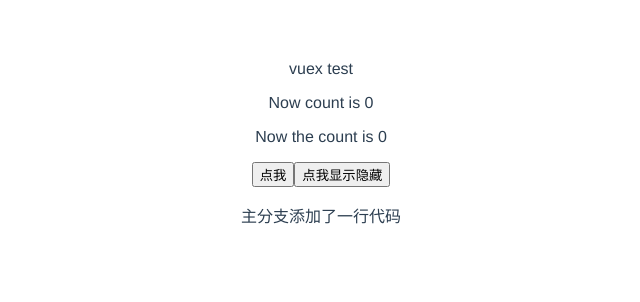
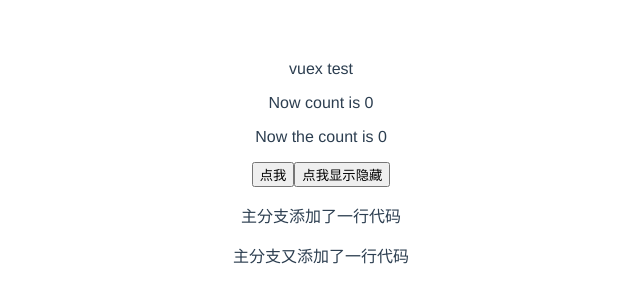
Before and after one commit to bsaaa44/vue-demo, a Vue app: page /#/ in a window 1280 px wide. Shown: the top 302 px of the page, without its empty margins (319-959 px from the left). Built offline with nearby package versions, Linux system fonts and the light colour scheme.

Commit message:
主分支又提交了一行代码

```diff
--- a/src/view/vuex.vue
+++ b/src/view/vuex.vue
@@ -9,6 +9,7 @@
           <p v-if='show'>transition test</p>
         </transition>
         <p>主分支添加了一行代码</p>
+        <p>主分支又添加了一行代码</p>
     </div>
 </template>
 <script>
```
